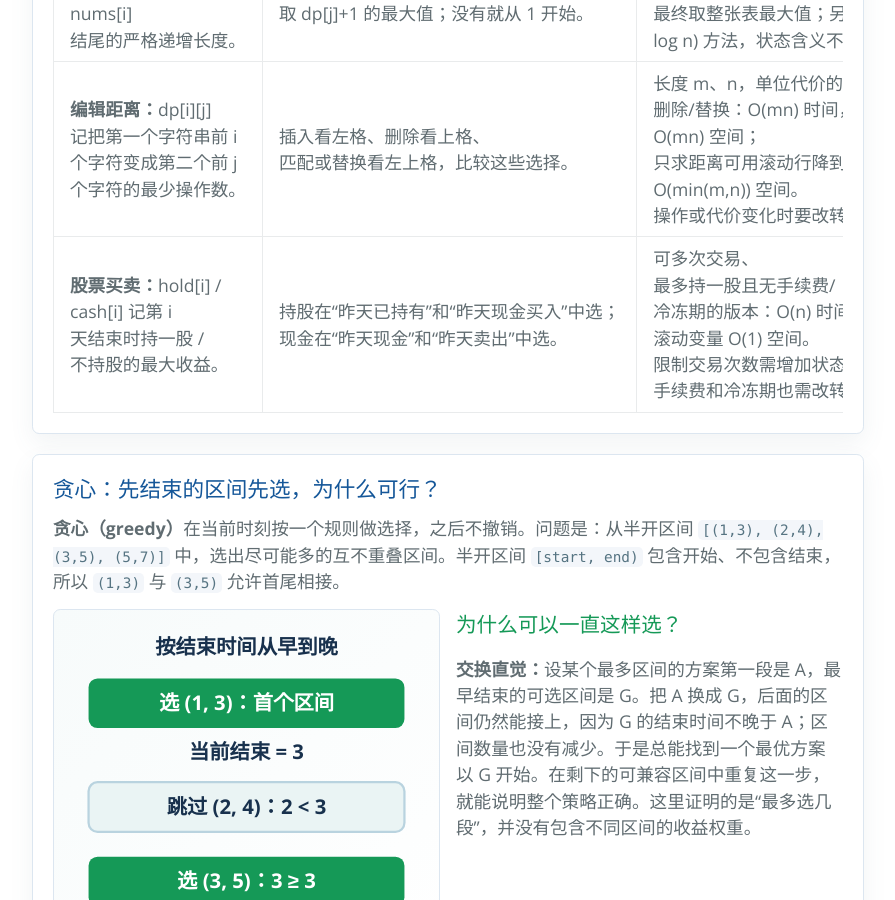
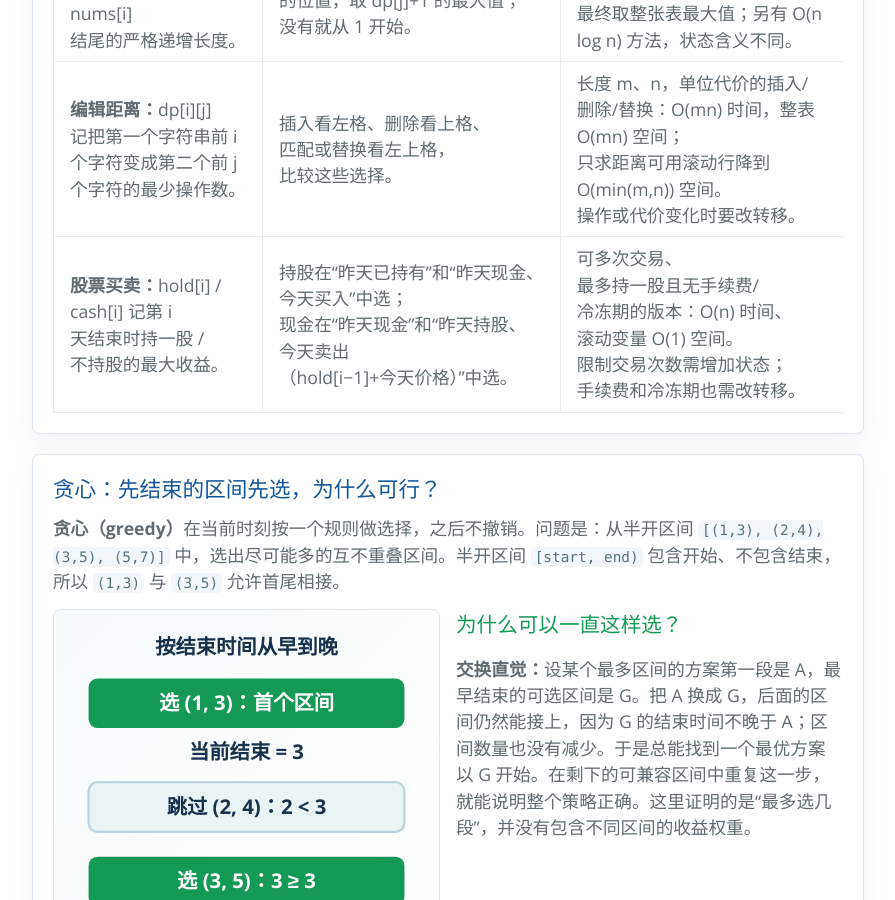
Before and after one commit to holiday-toby/holiday-toby.github.io, a Jekyll site: the page built from algorithms/thinking.html, in a window 1280 px wide and 900 px high, scrolled down 4339 px. Shown: the whole window, without its empty margins (192-1087 px from the left). Built offline with Jekyll 4.4.1, drawn with Linux system fonts in a browser that asks for light colours.

Commit message:
Clarify algorithm assumptions and state transitions

```diff
--- a/algorithms/basic.html
+++ b/algorithms/basic.html
@@ -42,7 +42,7 @@
             equal.append(value)
     return quick_sort(less) + equal + quick_sort(greater)</code></pre>
     <p>调用 <code>quick_sort([5, 2, 3, 1, 4])</code> 返回 <code>[1, 2, 3, 4, 5]</code>。输入应支持一致的大小比较；空列表返回 <code>[]</code>，单元素返回同样内容的新列表。</p>
-    <p class="algorithm-note"><strong>成本按这份代码计算：</strong>每次分区扫描当前列表一次。平均时间为 O(n log n)，连续出现极不平衡分区时，最坏为 O(n²)。父调用会保留自己的分区列表，所以平均峰值辅助空间为 O(n)，退化时可达 O(n²)；其中递归栈平均 O(log n)、最坏 O(n)。这是便于理解的<strong>新列表版本</strong>，不要套用经典原地分区版本的空间或稳定性结论。</p>
+    <p class="algorithm-note"><strong>成本按这份代码计算：</strong>每次分区扫描当前列表一次。平均时间为 O(n log n)（通常假设输入顺序随机），连续出现极不平衡分区时，最坏为 O(n²)。父调用会保留自己的分区列表，所以平均峰值辅助空间为 O(n)，退化时可达 O(n²)；其中递归栈平均 O(log n)、最坏 O(n)。这是便于理解的<strong>新列表版本</strong>，不要套用经典原地分区版本的空间或稳定性结论。</p>
     <h3>同样是排序，解决方式可以不同</h3>
     <ul class="algorithm-list">
       <li><strong>归并排序：</strong>把输入分成两半，分别排好后，反复取两侧当前较小的元素合并。时间 O(n log n)；常见数组实现需要 O(n) 辅助空间。相等元素<strong>先取左侧</strong>，才能保留它们原来的先后顺序，这叫稳定排序。例如按分数排序时，同分学生仍按原来的报名顺序排列。链表合并可以调整链接，大文件排序则需要把分段读写成本一起考虑。</li>
--- a/algorithms/data-structures.html
+++ b/algorithms/data-structures.html
@@ -149,7 +149,7 @@
         <tbody>
           <tr><td>先序 / 中序 / 后序遍历</td><td>先序按根→左→右处理，适合复制层次；中序按左→根→右处理；后序按左→右→根处理，适合先汇总孩子再计算父节点。</td><td>访问 n 个节点都是 O(n) 时间，递归栈 O(h)，h 是树高。中序只有在二叉搜索树上才保证得到有序序列；很深的树可能需要显式栈。</td></tr>
           <tr><td>二叉搜索树（Binary Search Tree，BST）</td><td>按约定让左子树键较小、右子树键较大；查找时比较键，只进入一侧。适合维护有序集合和范围查询。</td><td>查找、插入、删除为 O(h)；平衡时 h=O(log n)，退化成链时可到 O(n)。重复键要有一致存储规则；普通 BST 不自动保持平衡。</td></tr>
-          <tr><td>二叉堆（heap）</td><td>以数组存完全二叉树，最小堆让父节点不大于孩子；插入向上调整，弹出最小值后向下调整。用于优先队列、任务调度和 Top K。</td><td>堆顶查询 O(1)，插入和弹出 O(log n)，自底向上建堆 O(n)。只保证堆顶最小，不保证整个数组有序；找任意键最坏 O(n)。</td></tr>
+          <tr><td>二叉堆（heap）</td><td>以数组存完全二叉树，最小堆让父节点不大于孩子；插入向上调整，弹出最小值后向下调整。用于优先队列、任务调度和选出最大的或最小的 K 项（Top K）。</td><td>堆顶查询 O(1)，插入和弹出 O(log n)，自底向上建堆 O(n)。只保证堆顶最小，不保证整个数组有序；找任意键最坏 O(n)。</td></tr>
           <tr><td>字典树（Trie）</td><td>沿字符逐层走，把公共前缀共用一条路径。用于前缀判断、词典和搜索提示。</td><td>若每层的孩子查询为 O(1)，插入和精确查找长度 L 的键需 O(L)。列出提示还要付出遍历和输出结果的成本；节点与孩子表可能占较大空间，不是按键数量统一算 O(log n)。</td></tr>
         </tbody>
       </table>
--- a/algorithms/thinking.html
+++ b/algorithms/thinking.html
@@ -160,7 +160,7 @@
           <tr><td><strong>0/1 背包：</strong>dp[i][w] 记前 i 件物品、容量不超过 w 时的最大价值。</td><td>不拿第 i 件，看上一行同容量；拿它，看上一行扣去重量的容量，再加价值，取较大者。</td><td>n 件、整数容量 W：O(nW) 时间、二维表 O(nW) 空间。每件只能拿一次；压为 O(W) 时容量要倒序更新。W 很大时仍可能很慢，这是对容量数值的伪多项式算法。</td></tr>
           <tr><td><strong>最长递增子序列（LIS）：</strong>dp[i] 记以 nums[i] 结尾的严格递增长度。</td><td>查看所有 j&lt;i 且 nums[j]&lt;nums[i] 的位置，取 dp[j]+1 的最大值；没有就从 1 开始。</td><td>枚举前驱的 DP 是 O(n²) 时间、O(n) 空间。子序列不要求连续，最终取整张表最大值；另有 O(n log n) 方法，状态含义不同。</td></tr>
           <tr><td><strong>编辑距离：</strong>dp[i][j] 记把第一个字符串前 i 个字符变成第二个前 j 个字符的最少操作数。</td><td>插入看左格、删除看上格、匹配或替换看左上格，比较这些选择。</td><td>长度 m、n，单位代价的插入/删除/替换：O(mn) 时间，整表 O(mn) 空间；只求距离可用滚动行降到 O(min(m,n)) 空间。操作或代价变化时要改转移。</td></tr>
-          <tr><td><strong>股票买卖：</strong>hold[i] / cash[i] 记第 i 天结束时持一股 / 不持股的最大收益。</td><td>持股在“昨天已持有”和“昨天现金买入”中选；现金在“昨天现金”和“昨天卖出”中选。</td><td>可多次交易、最多持一股且无手续费/冷冻期的版本：O(n) 时间、滚动变量 O(1) 空间。限制交易次数需增加状态；手续费和冷冻期也需改转移。</td></tr>
+          <tr><td><strong>股票买卖：</strong>hold[i] / cash[i] 记第 i 天结束时持一股 / 不持股的最大收益。</td><td>持股在“昨天已持有”和“昨天现金、今天买入”中选；现金在“昨天现金”和“昨天持股、今天卖出（hold[i−1]+今天价格）”中选。</td><td>可多次交易、最多持一股且无手续费/冷冻期的版本：O(n) 时间、滚动变量 O(1) 空间。限制交易次数需增加状态；手续费和冷冻期也需改转移。</td></tr>
         </tbody>
       </table>
     </div>
```
